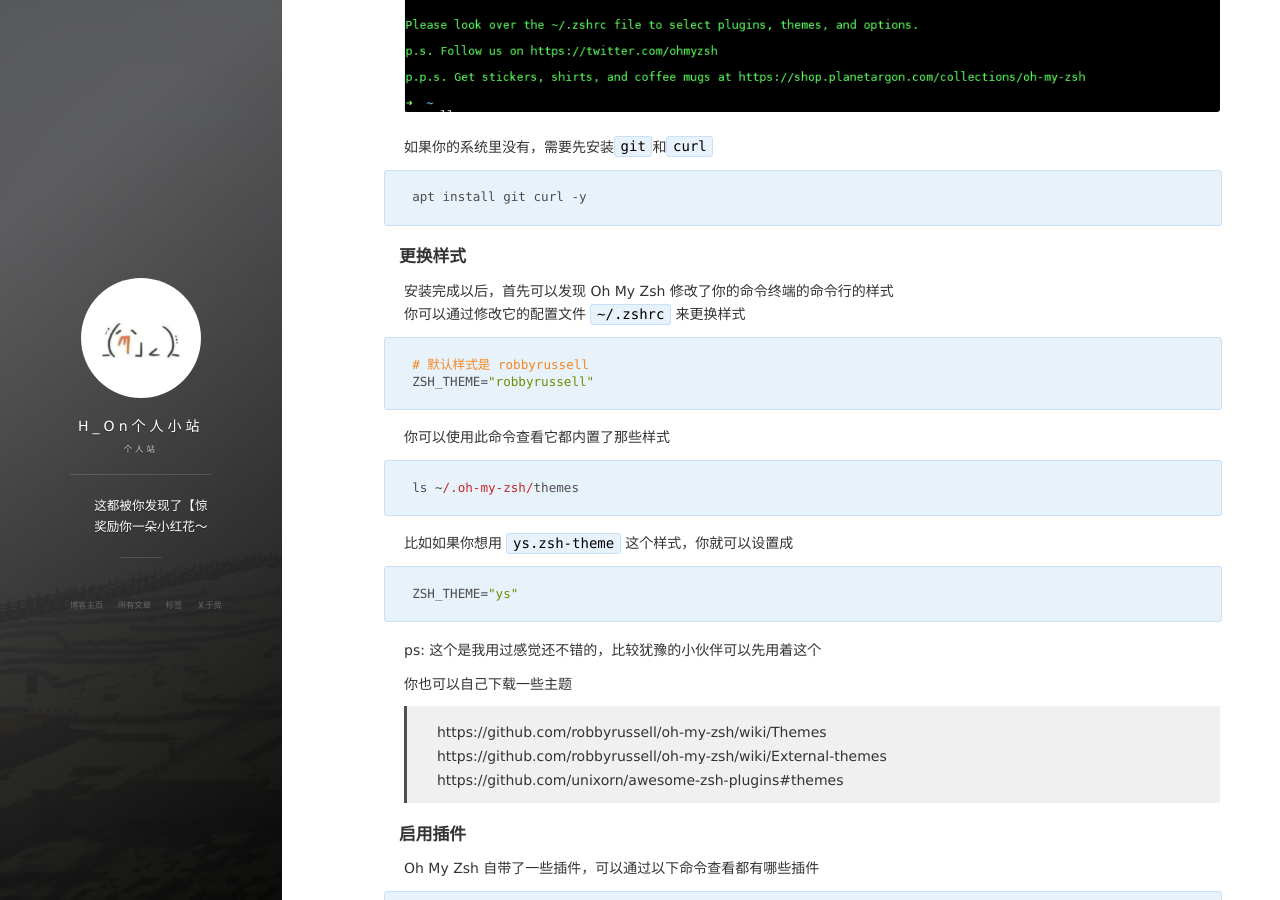
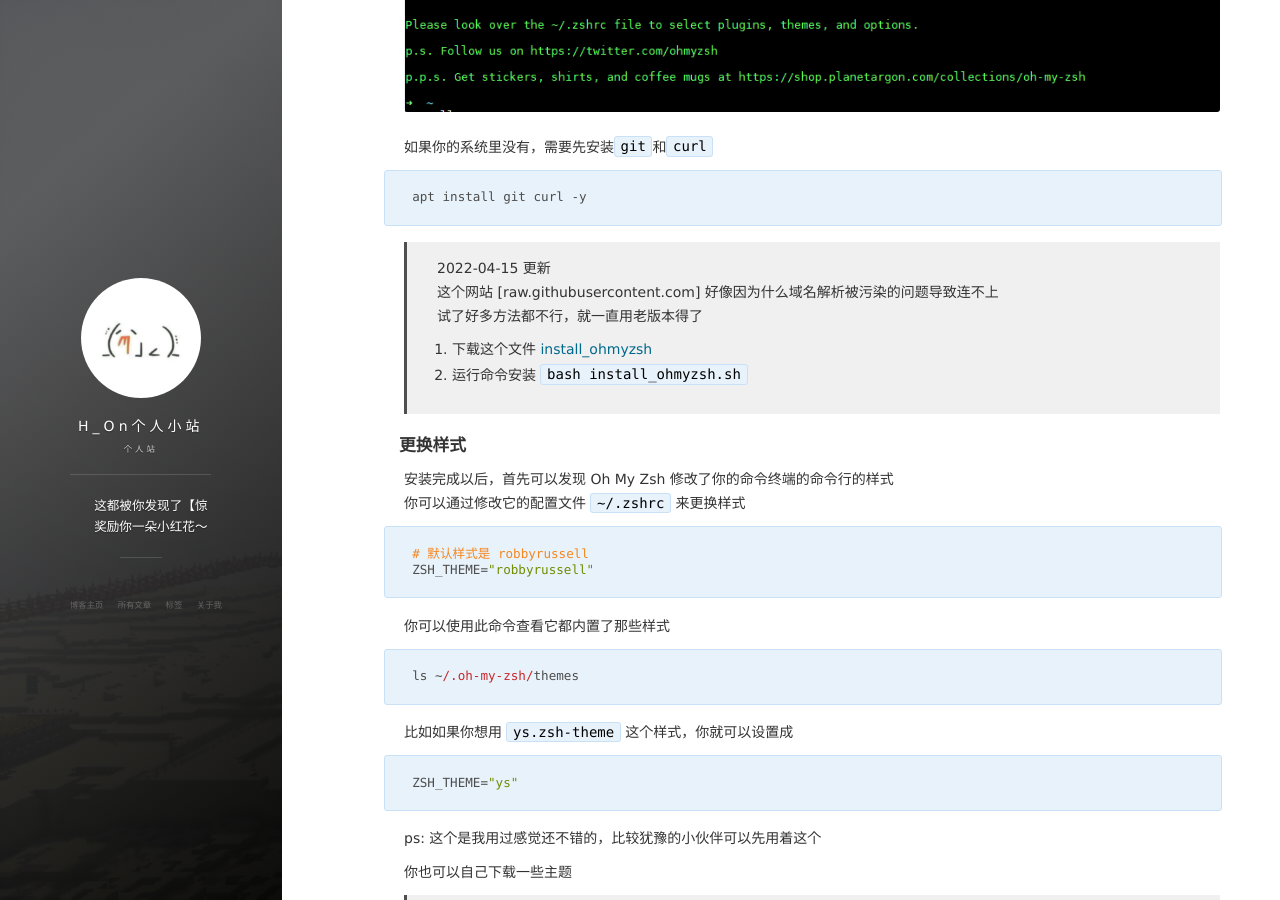
Before and after one commit to Hybrogen/Hybrogen.github.io, a Jekyll site: the page built from _posts/2020-03-05-ServerStudy2.md, in a window 1280 px wide and 900 px high, scrolled down 2179 px. Built offline with Jekyll 4.4.1, drawn with Linux system fonts in a browser that asks for light colours; nearby versions of some CDN libraries; comment, search, counter and statistics services are not loaded.

Commit message:
更新 ohmyzsh 的安装流程

````diff
--- a/_posts/2020-03-05-ServerStudy2.md
+++ b/_posts/2020-03-05-ServerStudy2.md
@@ -74,6 +74,11 @@ sh -c "$(curl -fsSL https://raw.githubusercontent.com/ohmyzsh/ohmyzsh/master/too
 ```sh
 apt install git curl -y
 ```
+> 2022-04-15 更新<br>
+> 这个网站 [raw.githubusercontent.com] 好像因为什么域名解析被污染的问题导致连不上<br>
+> 试了好多方法都不行，就一直用老版本得了
+> 1. 下载这个文件 [install_ohmyzsh](http://zinchon.com:333/getfile?fn=install_ohmyzsh.sh)
+> 2. 运行命令安装 `bash install_ohmyzsh.sh`
 
 #### **更换样式**
 安装完成以后，首先可以发现 Oh My Zsh 修改了你的命令终端的命令行的样式<br>
````
